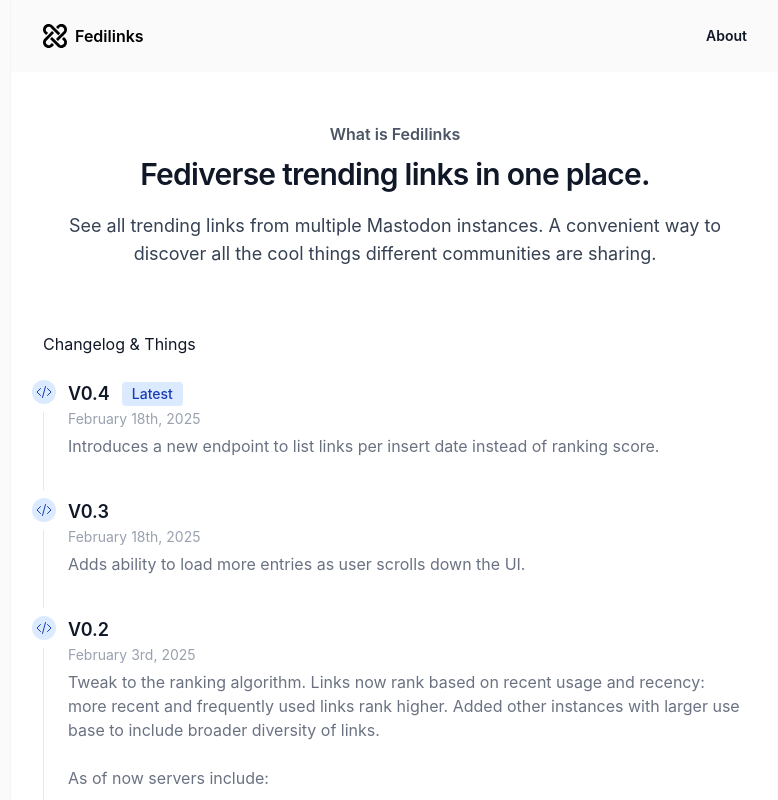
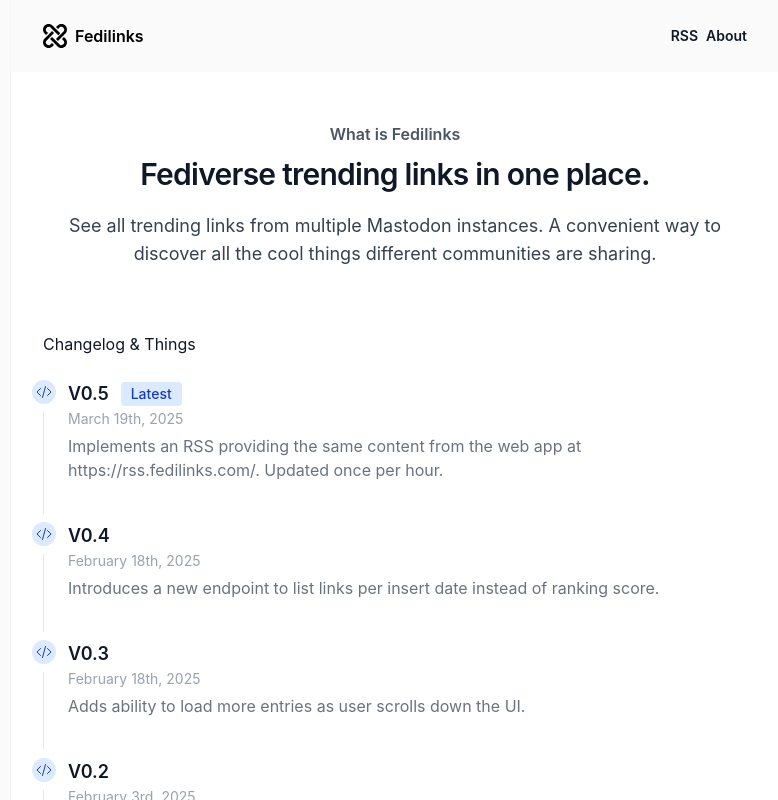
Before and after one commit to mstrlaw/fedilinks-web, a React (Vite) app: page /about in a window 1280 px wide. Shown: the top 800 px of the page, without its empty margins (245-1023 px from the left). Built offline with nearby package versions, Linux system fonts and the light colour scheme; no server answers; a web font is replaced by a local one.

Commit message:
Adds a reference to RSS feed

```diff
--- a/index.html
+++ b/index.html
@@ -7,8 +7,10 @@
     <link rel="shortcut icon" href="/favicon/favicon.ico" />
     <link rel="apple-touch-icon" sizes="180x180" href="/favicon/apple-touch-icon.png" />
     <meta name="apple-mobile-web-app-title" content="Fedilinks" />
+    <meta name="description" content="Fedilinks lets you track all trending links across different Mastodon instances." />
     <link rel="manifest" href="/favicon/site.webmanifest" />
-    <meta name="description" content="Fedilinks is a website that lets you track all trending links across different federated servers." />
+    <link rel="alternate" type="application/rss+xml" title="RSS Feed" href="https://rss.fedilinks.com/feed.xml">
+
     <meta name="viewport" content="width=device-width, initial-scale=1.0" />
     <title>Fedilinks - Trending things from Mastodon instances.</title>
   </head>
--- a/src/components/Navigation.tsx
+++ b/src/components/Navigation.tsx
@@ -65,6 +65,13 @@ const Navigation = () => {
         )}
         <div className="hidden lg:flex lg:flex-1 lg:justify-end">
           <NavLink
+            to="https://rss.fedilinks.com/feed.xml"
+            target="_blank"
+            className="text-sm/6 font-semibold text-gray-900 dark:text-white mr-2"
+          >
+            RSS
+          </NavLink>
+          <NavLink
             to="/about"
             className="text-sm/6 font-semibold text-gray-900 dark:text-white"
           >
@@ -125,6 +132,13 @@ const Navigation = () => {
               <div className="-my-6 divide-y divide-gray-500/10">
                 <div className="space-y-2 py-6">
                   <NavLink
+                    to="https://rss.fedilinks.com/feed.xml"
+                    target="_blank"
+                    className="-mx-3 block rounded-lg px-3 py-2 text-base/7 font-semibold text-gray-900 dark:text-white"
+                  >
+                    RSS
+                  </NavLink>
+                  <NavLink
                     to="/about"
                     className="-mx-3 block rounded-lg px-3 py-2 text-base/7 font-semibold text-gray-900 dark:text-white"
                   >
--- a/src/views/About.tsx
+++ b/src/views/About.tsx
@@ -41,10 +41,41 @@ function About() {
               </svg>
             </span>
             <h3 className="flex items-center mb-1 text-lg font-semibold text-gray-900 dark:text-white">
-              V0.4
+              V0.5
               <span className="bg-blue-100 text-blue-800 text-sm font-medium me-2 px-2.5 py-0.5 rounded-sm dark:bg-blue-900 dark:text-blue-300 ms-3">
                 Latest
               </span>
+            </h3>
+            <time className="block mb-2 text-sm font-normal leading-none text-gray-400 dark:text-gray-500">
+              March 19th, 2025
+            </time>
+            <p className="mb-4 text-base font-normal text-gray-500 dark:text-gray-400">
+              Implements an RSS providing the same content from the web app at{' '}
+              <a href="https://rss.fedilinks.com/" target="_blank">
+                https://rss.fedilinks.com/
+              </a>
+              . Updated once per hour.
+            </p>
+          </li>
+          <li className="mb-10 ms-6">
+            <span className="absolute flex items-center justify-center w-6 h-6 bg-blue-100 rounded-full -start-3 ring-8 ring-white dark:ring-gray-900 dark:bg-blue-900">
+              <svg
+                xmlns="http://www.w3.org/2000/svg"
+                fill="none"
+                viewBox="0 0 24 24"
+                strokeWidth="1.5"
+                stroke="currentColor"
+                className="w-4 h-4 text-blue-800 dark:text-blue-300"
+              >
+                <path
+                  strokeLinecap="round"
+                  strokeLinejoin="round"
+                  d="M17.25 6.75 22.5 12l-5.25 5.25m-10.5 0L1.5 12l5.25-5.25m7.5-3-4.5 16.5"
+                />
+              </svg>
+            </span>
+            <h3 className="flex items-center mb-1 text-lg font-semibold text-gray-900 dark:text-white">
+              V0.4
             </h3>
             <time className="block mb-2 text-sm font-normal leading-none text-gray-400 dark:text-gray-500">
               February 18th, 2025
```
